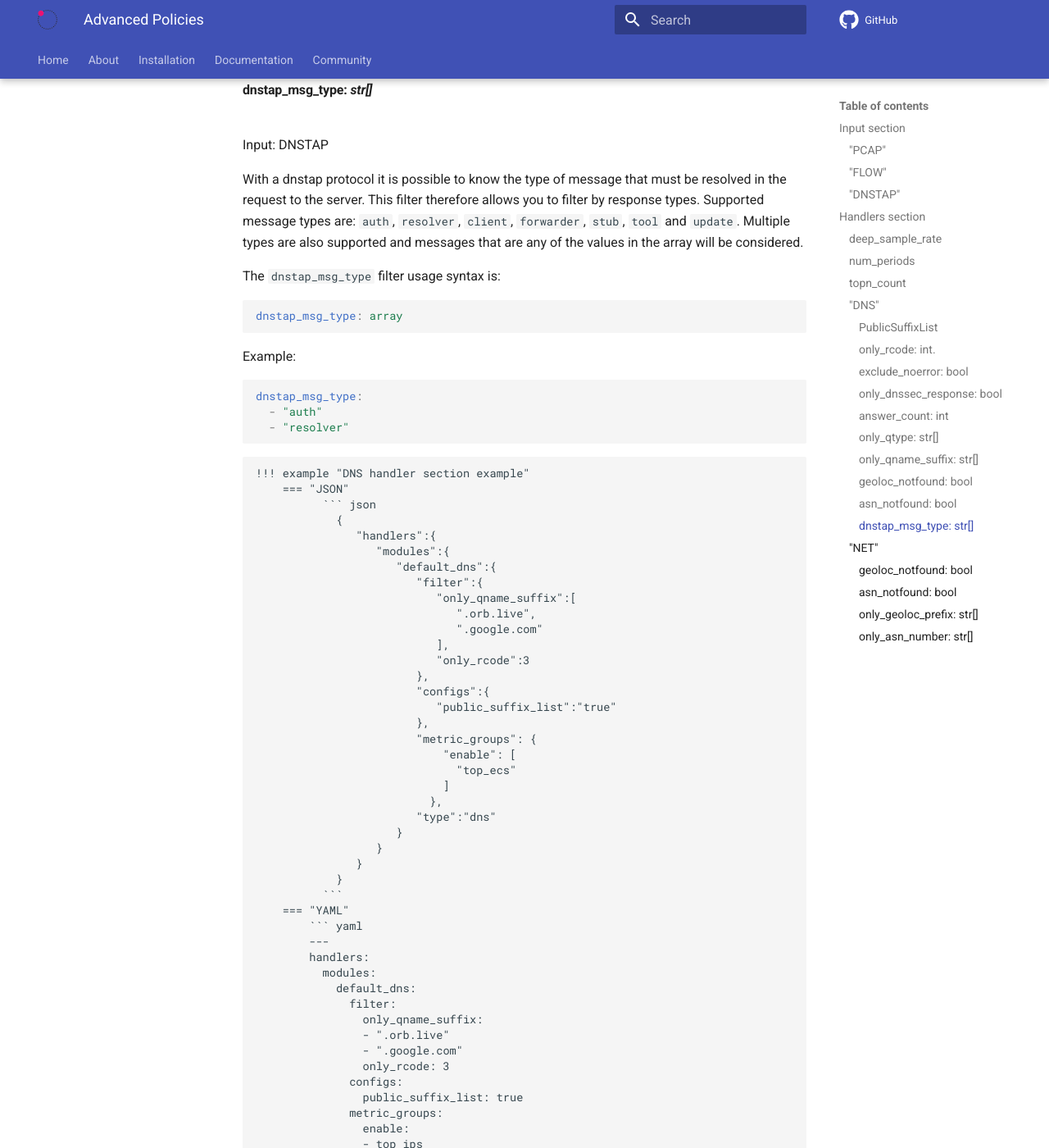
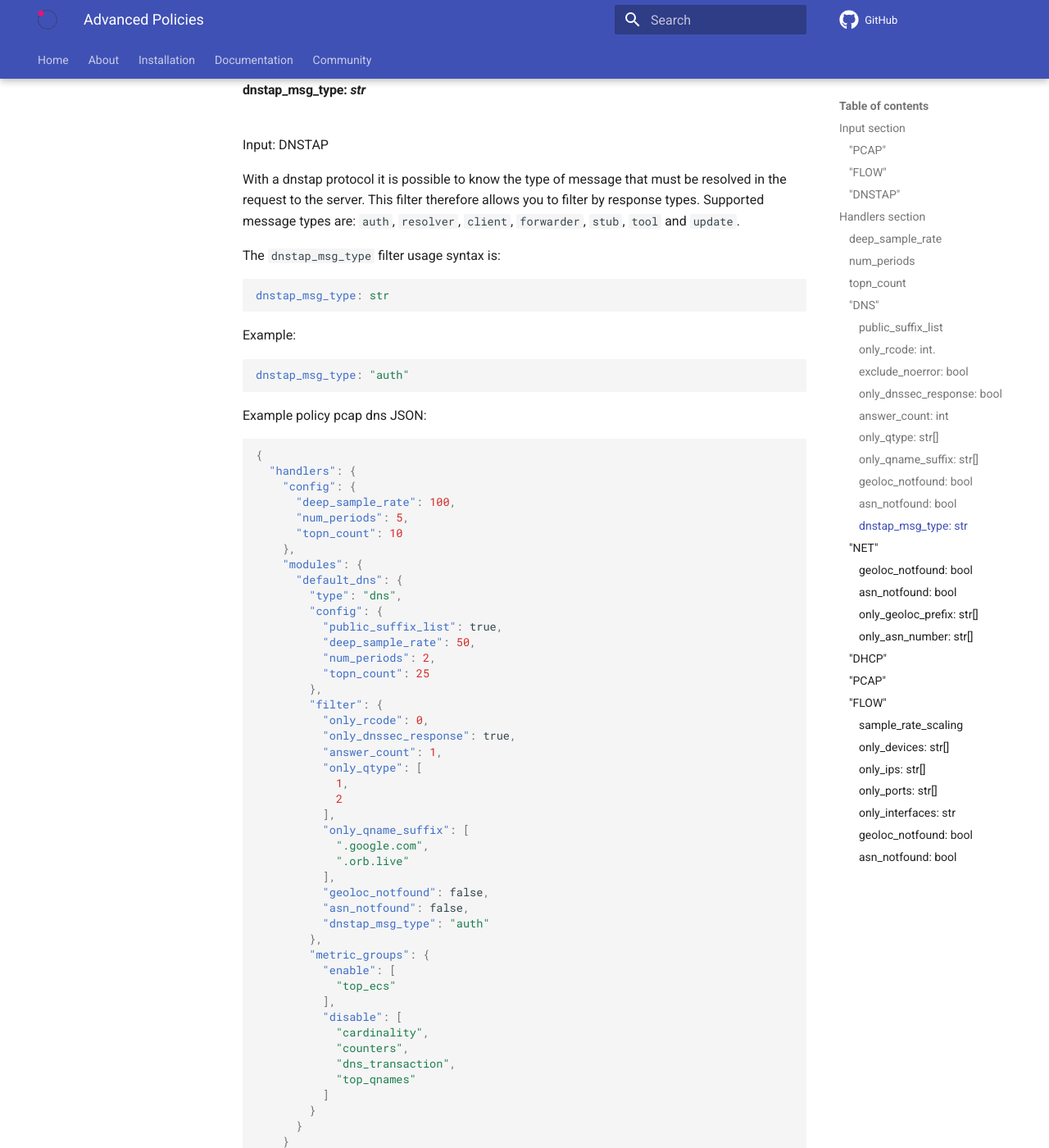
Before and after one commit to orb-community/orb-website, an MkDocs documentation site: the page built from docs/advanced_policies.md, in a window 1280 px wide and 1400 px high, scrolled down 14141 px. Shown: the whole window at 82% size. Built offline with MkDocs 1.6.1 and Material for MkDocs 9.7.7, drawn with Linux system fonts in a browser that asks for light colours; comment, search, counter and statistics services are not loaded; some of the changed text lies outside the part shown.

Commit message:
exaple of policies pcap

````diff
--- a/docs/advanced_policies.md
+++ b/docs/advanced_policies.md
@@ -291,7 +291,7 @@ There are general configurations, which can be applied to all handlers. These se
 
 The `deep_sample_rate` filter usage syntax is:<br>
 ```yaml
-num_periods: int
+deep_sample_rate: int
 ```
 
 
@@ -311,7 +311,7 @@ num_periods: int
 
 The `topn_count` filter usage syntax is:<br>
 ```yaml
-num_periods: int
+topn_count: int
 ```
 
 
@@ -370,10 +370,10 @@ metric_groups:
 <br>
 
 **Configuration**: <br>
-- PublicSuffixList: *bool*. <br>
+- public_suffix_list: *bool*. <br>
 - Abstract configurations. <br><br>
 
-#### PublicSuffixList <br>
+#### public_suffix_list <br>
 
 Some names to be resolved by a dns server have public suffixes. These suffixes cause metrics to be generated considering non-relevant data. <br>
 
@@ -386,9 +386,9 @@ The list of suffixes considered public can be accessed [here](https://github.com
 | `other.example.qname.co.uk` |      co.uk      |   qname.co.uk   |     qname.co.uk      | example.qname.co.uk  |
 
 
-The `PublicSuffixList` filter usage syntax is:<br>
+The `public_suffix_list` filter usage syntax is:<br>
 ```yaml
-PublicSuffixList: true
+public_suffix_list: true
 ```
 
 
@@ -405,7 +405,7 @@ PublicSuffixList: true
 |  `only_qname_suffix`   | *str[]* |  PCAP  |
 |   `geoloc_notfound`    | *bool*  |  PCAP  |
 |     `asn_notfound`     | *bool*  |  PCAP  |
-|   `dnstap_msg_type`    | *str[]* | DNSTAP |
+|   `dnstap_msg_type`    |  *str*  | DNSTAP |
 
 
 
@@ -562,73 +562,133 @@ The `asn_notfound` filter usage syntax is:<br>
 asn_notfound: true
 ```
 
-####  dnstap_msg_type: *str[]* <br>
+####  dnstap_msg_type: *str* <br>
 
 Input: DNSTAP <br>
 
 With a dnstap protocol it is possible to know the type of message that must be resolved in the request to the server. This filter therefore allows you to filter by response types.
 Supported message types are: `auth`, `resolver`, `client`, `forwarder`, `stub`, `tool` and `update`.
-Multiple types are also supported and messages that are any of the values in the array will be considered.
 
 The `dnstap_msg_type` filter usage syntax is:<br>
 ```yaml
-dnstap_msg_type: array
+dnstap_msg_type: str
 ```
 Example:
 
 ```yaml
-dnstap_msg_type:
-  - "auth"
-  - "resolver"
+dnstap_msg_type: "auth"
 ```
 
+Example policy pcap dns JSON:
 
-    !!! example "DNS handler section example"
-        === "JSON"
-              ``` json
-                {
-                   "handlers":{
-                      "modules":{
-                         "default_dns":{
-                            "filter":{
-                               "only_qname_suffix":[
-                                  ".orb.live",
-                                  ".google.com"
-                               ],
-                               "only_rcode":3
-                            },
-                            "configs":{
-                               "public_suffix_list":"true"
-                            },
-                            "metric_groups": {
-                                "enable": [
-                                  "top_ecs"
-                                ]
-                              },
-                            "type":"dns"
-                         }
-                      }
-                   }
-                }
-              ```
-        === "YAML"
-            ``` yaml
-            ---
-            handlers:
-              modules:
-                default_dns:
-                  filter:
-                    only_qname_suffix:
-                    - ".orb.live"
-                    - ".google.com"
-                    only_rcode: 3
-                  configs:
-                    public_suffix_list: true
-                  metric_groups:
-                    enable:
-                    - top_ips
-                  type: dns
-            ```
+``` json
+{
+  "handlers": {
+    "config": {
+      "deep_sample_rate": 100,
+      "num_periods": 5,
+      "topn_count": 10
+    },
+    "modules": {
+      "default_dns": {
+        "type": "dns",
+        "config": {
+          "public_suffix_list": true,
+          "deep_sample_rate": 50,
+          "num_periods": 2,
+          "topn_count": 25
+        },
+        "filter": {
+          "only_rcode": 0,
+          "only_dnssec_response": true,
+          "answer_count": 1,
+          "only_qtype": [
+            1,
+            2
+          ],
+          "only_qname_suffix": [
+            ".google.com",
+            ".orb.live"
+          ],
+          "geoloc_notfound": false,
+          "asn_notfound": false,
+          "dnstap_msg_type": "auth"
+        },
+        "metric_groups": {
+          "enable": [
+            "top_ecs"
+          ],
+          "disable": [
+            "cardinality",
+            "counters",
+            "dns_transaction",
+            "top_qnames"
+          ]
+        }
+      }
+    }
+  },
+  "input": {
+    "input_type": "pcap",
+    "tap": "default_pcap",
+    "filter": {
+      "bpf": "udp port 53"
+    },
+    "config": {
+      "iface": "wlo1",
+      "host_spec": "192.168.1.167/24",
+      "pcap_source": "libpcap",
+      "debug": true
+    }
+  },
+  "kind": "collection"
+}
+```
+Example policy pcap dns YAML:
+
+``` yaml
+handlers:
+  config:
+    deep_sample_rate: 100
+    num_periods: 5
+    topn_count: 10
+  modules:
+    default_dns:
+      type: dns
+      config:
+        public_suffix_list: true
+        deep_sample_rate: 50
+        num_periods: 2
+        topn_count: 25
+      filter:
+        only_rcode: 0
+        only_dnssec_response: true
+        answer_count: 1
+        only_qtype: [1, 2]
+        only_qname_suffix: [".google.com", ".orb.live"]
+        geoloc_notfound: false
+        asn_notfound: false
+        dnstap_msg_type: "auth"
+      metric_groups:
+        enable:
+          - top_ecs
+        disable:
+          - cardinality
+          - counters
+          - dns_transaction
+          - top_qnames
+input:
+  input_type: pcap
+  tap: default_pcap
+  filter:
+    bpf: udp port 53
+  config:
+    iface: wlo1
+    host_spec: 192.168.1.167/24
+    pcap_source: libpcap
+    debug: true
+kind: collection
+```
 
 
 ### "NET"
@@ -714,8 +774,106 @@ only_asn_number:
   - 16136
 ```
 
-!!! example "NET handler section example"
-#todo Insert examples
+Example policy pcap dns JSON:
+
+```json
+{
+  "handlers": {
+    "config": {
+      "deep_sample_rate": 100,
+      "num_periods": 5,
+      "topn_count": 10
+    },
+    "modules": {
+      "default_net": {
+        "type": "net",
+        "config": {
+          "deep_sample_rate": 1,
+          "num_periods": 2,
+          "topn_count": 25
+        },
+        "filter": {
+          "geoloc_notfound": true,
+          "asn_notfound": true,
+          "only_geoloc_prefix": [
+            "BR",
+            "US/CA"
+          ],
+          "only_asn_number": [
+            7326,
+            16136
+          ]
+        },
+        "metric_groups": {
+          "disable": [
+            "cardinality",
+            "counters",
+            "top_geo",
+            "top_ips"
+          ]
+        }
+      }
+    }
+  },
+  "input": {
+    "input_type": "pcap",
+    "tap": "default_pcap",
+    "filter": {
+      "bpf": "net 192.168.1.0/24"
+    },
+    "config": {
+      "iface": "wlo1",
+      "host_spec": "192.168.1.0/24",
+      "pcap_source": "libpcap",
+      "debug": true
+    }
+  },
+  "kind": "collection"
+}
+```
+
+Example policy pcap net YAML:
+
+```yaml
+handlers:
+  config:
+    deep_sample_rate: 100
+    num_periods: 5
+    topn_count: 10
+  modules:
+    default_net:
+      type: net
+      config:
+        deep_sample_rate: 1
+        num_periods: 2
+        topn_count: 25
+      filter:
+        geoloc_notfound: true
+        asn_notfound: true
+        only_geoloc_prefix:
+          - BR
+          - US/CA
+        only_asn_number:
+          - 7326
+          - 16136
+      metric_groups:
+        disable:
+          - cardinality
+          - counters
+          - top_geo
+          - top_ips
+input:
+  input_type: pcap
+  tap: default_pcap
+  filter:
+    bpf: net 192.168.1.0/24
+  config:
+    iface: wlo1
+    host_spec: 192.168.1.0/24
+    pcap_source: libpcap
+    debug: true
+kind: collection
+```
 
 ### "DHCP"
 **Handler Type**: "dhcp" <br>
@@ -727,9 +885,71 @@ only_asn_number:
 
 **Filter Options**: No filters available. <br><br>
 
+Example policy pcap dhcp JSON:
 
-!!! example "DHCP handler section example"
-#todo Insert examples
+```json
+{
+  "handlers": {
+    "config": {
+      "deep_sample_rate": 100,
+      "num_periods": 8,
+      "topn_count": 10
+    },
+    "modules": {
+      "default_dhcp": {
+        "type": "dhcp",
+        "config": {
+          "deep_sample_rate": 1,
+          "num_periods": 8,
+          "topn_count": 25
+        }
+      }
+    }
+  },
+  "input": {
+    "input_type": "pcap",
+    "tap": "default_pcap",
+    "filter": {
+      "bpf": "net 192.168.1.0/24"
+    },
+    "config": {
+      "iface": "wlo1",
+      "host_spec": "192.168.1.0/24",
+      "pcap_source": "libpcap",
+      "debug": true
+    }
+  },
+  "kind": "collection"
+}
+```
+
+Example policy pcap dhcp YAML:
+
+```yaml
+handlers:
+  config:
+    deep_sample_rate: 100
+    num_periods: 8
+    topn_count: 10
+  modules:
+    default_dhcp:
+      type: dhcp
+      config:
+        deep_sample_rate: 1
+        num_periods: 8
+        topn_count: 25
+input:
+  input_type: pcap
+  tap: default_pcap
+  filter:
+    bpf: net 192.168.1.0/24
+  config:
+    iface: wlo1
+    host_spec: 192.168.1.0/24
+    pcap_source: libpcap
+    debug: true
+kind: collection
+```
 
 ### "PCAP"
 **Handler Type**: "pcap" <br>
@@ -741,9 +961,71 @@ only_asn_number:
 
 **Filter Options**: No filters available. <br><br>
 
+Example policy pcap pcap json:
 
-!!! example "PCAP handler section example"
-#todo Insert examples
+```json
+{
+  "handlers": {
+    "config": {
+      "deep_sample_rate": 100,
+      "num_periods": 8,
+      "topn_count": 10
+    },
+    "modules": {
+      "default_pcap": {
+        "type": "pcap",
+        "config": {
+          "deep_sample_rate": 6,
+          "num_periods": 3,
+          "topn_count": 25
+        }
+      }
+    }
+  },
+  "input": {
+    "input_type": "pcap",
+    "tap": "default_pcap",
+    "filter": {
+      "bpf": "net 192.168.1.0/24"
+    },
+    "config": {
+      "iface": "wlo1",
+      "host_spec": "192.168.1.0/24",
+      "pcap_source": "libpcap",
+      "debug": true
+    }
+  },
+  "kind": "collection"
+}
+```
+
+Example policy pcap pcap YAML:
+
+```yaml
+handlers:
+  config:
+    deep_sample_rate: 100
+    num_periods: 8
+    topn_count: 10
+  modules:
+    default_pcap:
+      type: pcap
+      config:
+        deep_sample_rate: 6
+        num_periods: 3
+        topn_count: 25
+input:
+  input_type: pcap
+  tap: default_pcap
+  filter:
+    bpf: net 192.168.1.0/24
+  config:
+    iface: wlo1
+    host_spec: 192.168.1.0/24
+    pcap_source: libpcap
+    debug: true
+kind: collection
+```
 
 
 ### "FLOW"
````
